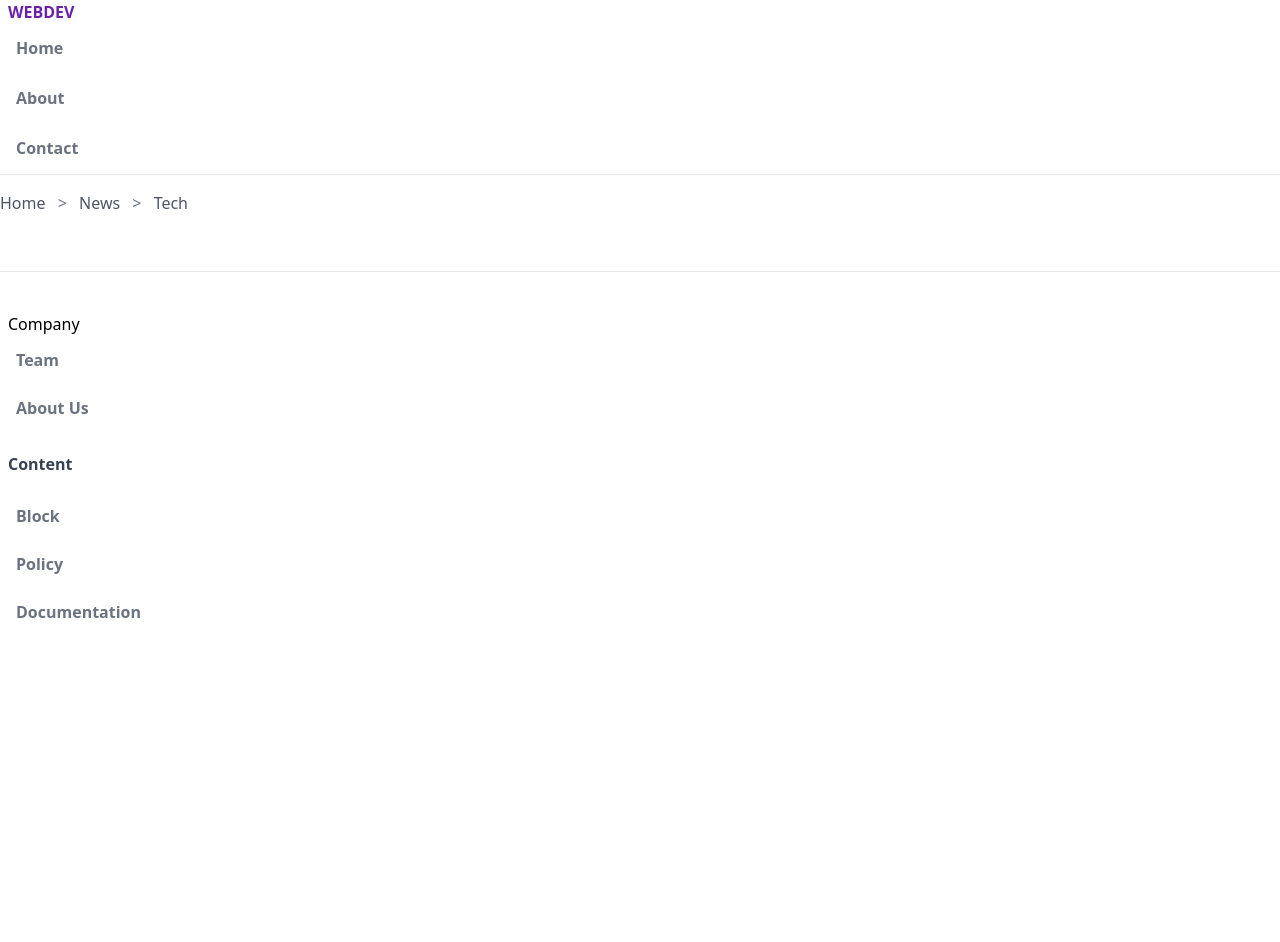
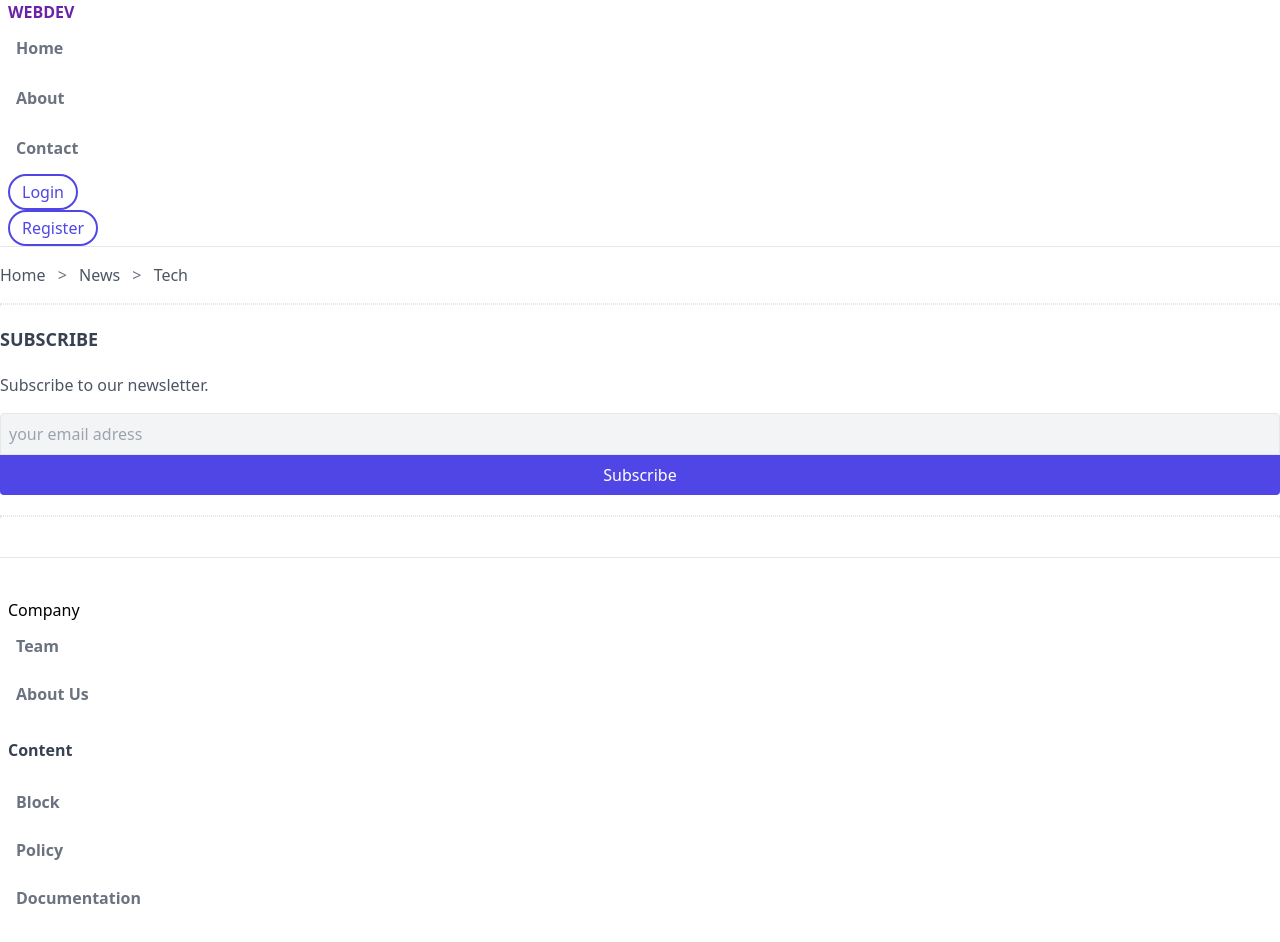
Before and after one commit to Kiverok/tailwindCSS, a website: page index.html in a window 1280 px wide. Before the commit the page ends 800 px from the top, so only its background shows below. Drawn offline with Linux system fonts and the light colour scheme.

Commit message:
input/button

```diff
--- a/index.html
+++ b/index.html
@@ -16,6 +16,10 @@
             <li><a class="inline-block py-3 px-2 border-b-2 border-transparent hover:text-purple-800 hover:border-purple-800" href="#">About</a></li>
             <li><a class="inline-block py-3 px-2 border-b-2 border-transparent hover:text-purple-800 hover:border-purple-800" href="#">Contact</a></li>
         </ul>
+        <ul>
+            <li><button class="py-1 px-3 border-2 rounded-full border-indigo-600 text-indigo-600 hover:text-white hover:bg-indigo-800 focus:outline-none focus:ring focus:ring-violet-300">Login</button></li>
+            <li><button class="py-1 px-3 border-2 rounded-full border-indigo-600 text-indigo-600 hover:text-white hover:bg-indigo-800 focus:outline-none focus:ring focus:ring-violet-300">Register</button></li>
+        </ul>
     </nav>
  </header>
  <main>
@@ -29,6 +33,23 @@
             <a class="text-gray-600 hover:text-gray-900" href="#">Tech</a>
         </div>
     </div>
+
+     <!--divider-->
+     <div class="border border-dotted"></div>
+    <!--subscribe-->
+    <div class="my-5">
+        <h5 class="font-bold text-lg uppercase text-gray-700 mb-5">Subscribe</h5>
+        <p class="text-gray-600 mb-4">Subscribe to our newsletter.</p>
+        <input
+         placeholder="your email adress"
+         type="email"
+         class="text-gray-700 bg-gray-100 p-2 w-full border rounded-t hover:border-gray-600"
+         >
+         <button class="px-4 py-2 bg-indigo-600 text-white rounded-b w-full hover:bg-indigo-800">Subscribe</button>
+    </div>
+
+      <!--divider-->
+      <div class="border border-dotted"></div>
  </main>
  <!--footer-->
  <footer class="border-t mt-10 py-10 px-2">
```
Also changed, not shown: public/style.css.
